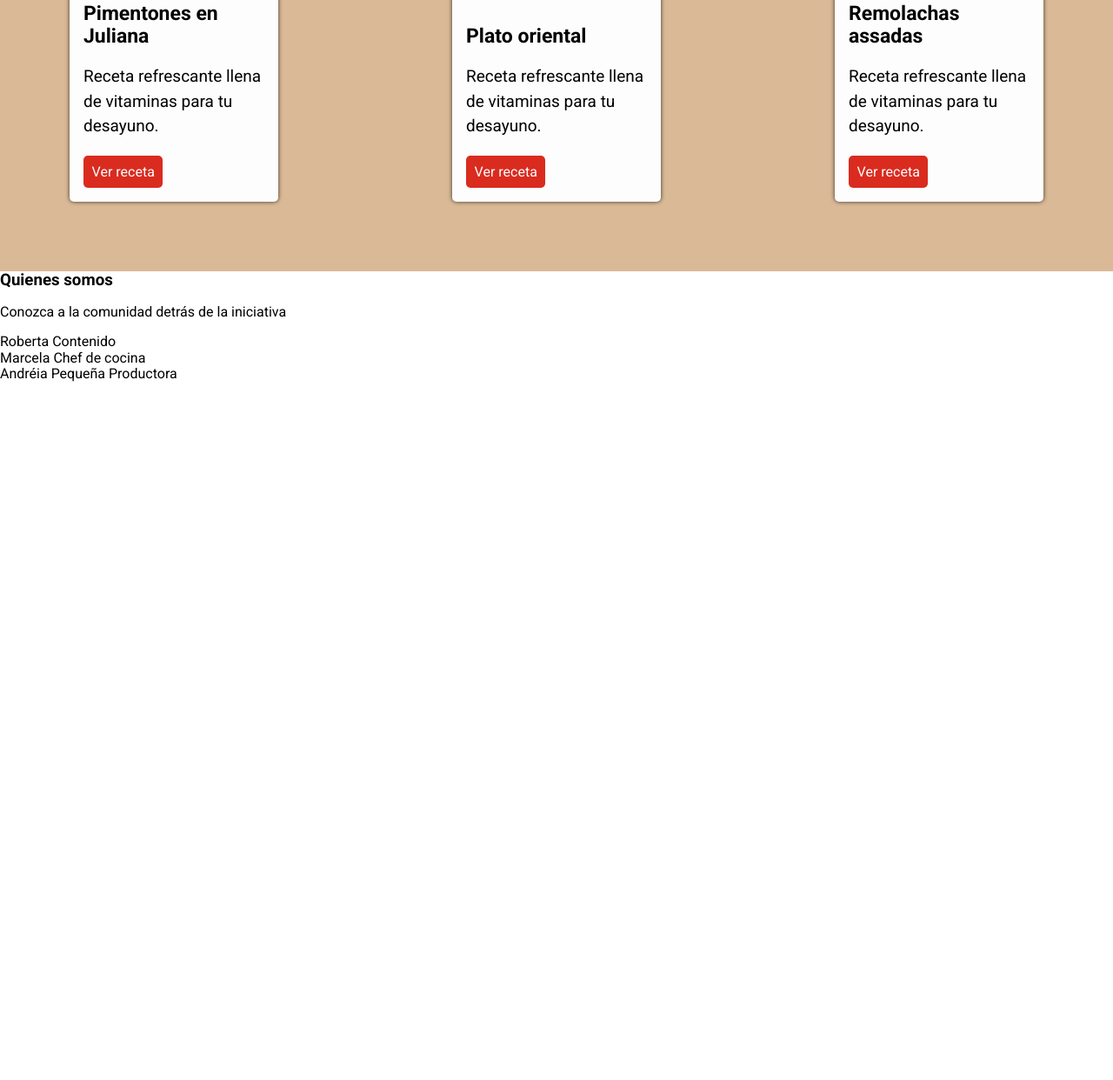
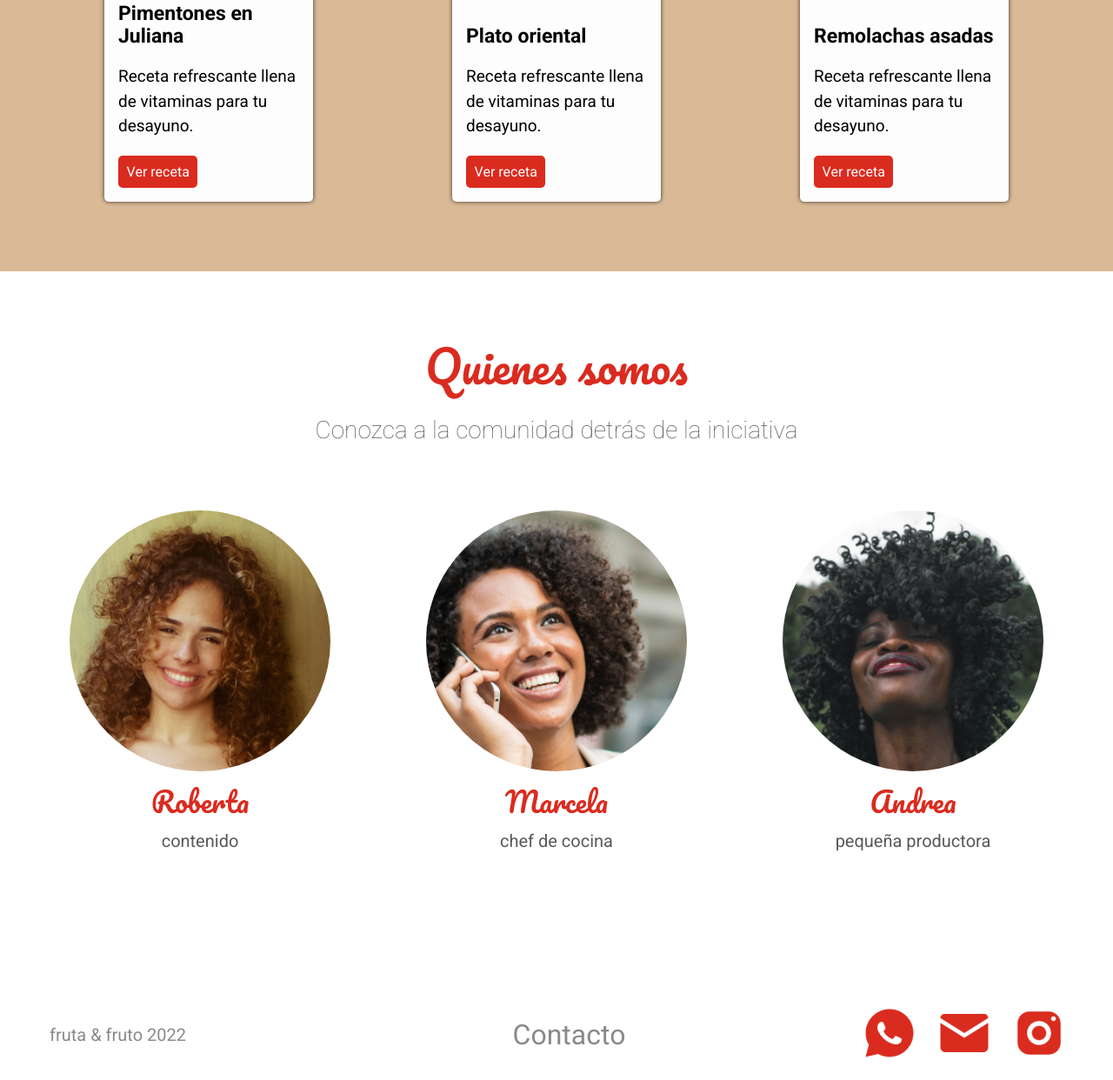
Before and after one commit to BrunoRC1823/Fruta-Fruto-Alura, a plain HTML site: page index.html in a window 1280 px wide. Shown: the part 1852-3094 px from the top of the page at 87% size. Before the commit the page ends 2292 px from the top, so only its background shows below. Drawn offline with Linux system fonts and the light colour scheme.

Commit message:
Agregando la seccion del footer, personas y quienes somos

```diff
--- /dev/null
+++ b/assets/css/footer/rodapie-descripcion.css
@@ -0,0 +1,6 @@
+.rodapie__descripcion{
+    display: flex;
+    font-size: 2rem;
+    margin-left: 5rem;
+    color: #8c8888;
+}
--- /dev/null
+++ b/assets/css/footer/rodapie-icon.css
@@ -0,0 +1,3 @@
+.rodapie__icon{
+    margin-right: 1.25rem;
+}
--- /dev/null
+++ b/assets/css/footer/rodapie-item.css
@@ -0,0 +1,3 @@
+.rodapie__item{
+    list-style: none;
+}
--- /dev/null
+++ b/assets/css/footer/rodapie-lista.css
@@ -0,0 +1,3 @@
+.rodapie__lista{
+    display:flex;
+}
--- /dev/null
+++ b/assets/css/footer/rodapie-titulo.css
@@ -0,0 +1,8 @@
+.rodapie__titulo{
+    display: flex;
+    color: #8c8888;
+    font-weight: 400;
+    font-size: 1.25rem;
+    align-items: center;
+    padding: 1.5625rem;
+}
--- /dev/null
+++ b/assets/css/persona/persona-funcion.css
@@ -0,0 +1,5 @@
+.persona__funcion{
+    color: #595959;
+    font-size: 1.25rem;
+    text-transform: lowercase;
+}
--- /dev/null
+++ b/assets/css/persona/persona-imagen.css
@@ -0,0 +1,17 @@
+.persona__imagen{
+    height: 300px;
+    width: 300px;
+    margin: 0 auto;
+    background: center no-repeat;
+    background-size: cover;
+    border-radius: 100%;
+}
+.persona__imagen--roberta{
+    background-image: url('../../img/personas/roberta.jpg');
+}
+.persona__imagen--marcela{
+    background-image: url('../../img/personas/marcela.jpg');
+}
+.persona__imagen--andrea{
+    background-image: url('../../img/personas/andrea.jpg');
+}
--- /dev/null
+++ b/assets/css/persona/persona-nombre.css
@@ -0,0 +1,6 @@
+.persona__nombre{
+    color: #DA2B1F;
+    font-family: pacifico,cursive;
+    font-size: 2rem;
+    margin: 1rem 0;
+}
--- /dev/null
+++ b/assets/css/persona/persona.css
@@ -0,0 +1,4 @@
+.persona{
+    display: flex;
+    flex-direction: column;
+}
--- /dev/null
+++ b/assets/css/personas.css
@@ -0,0 +1,5 @@
+.personas{
+    display: flex;
+    justify-content: space-between;
+    padding-top: 3rem;
+}
--- /dev/null
+++ b/assets/css/quienes/quienes-descripcion.css
@@ -0,0 +1,5 @@
+.quienes__descripcion{
+    color: #595959;
+    font-size: 1.75rem;
+    font-weight: 100;
+}
--- /dev/null
+++ b/assets/css/quienes/quienes-titulo.css
@@ -0,0 +1,7 @@
+.quienes__titulo{
+    color: #DA2B1F;
+    font-family: pacifico, cursive;
+    font-weight: 400;
+    font-size: 3.1875rem;
+    margin-bottom: 1rem;
+}
--- /dev/null
+++ b/assets/css/quienes/quienes.css
@@ -0,0 +1,4 @@
+.quienes{
+    padding: 5rem;
+    text-align: center;
+}
--- a/assets/css/recetas.css
+++ b/assets/css/recetas.css
@@ -3,5 +3,5 @@
     display: flex;
     flex-wrap: wrap;
     padding: 5rem 0 0 5rem;
-    justify-content: space-between;
+    justify-content: space-around;
 }
--- /dev/null
+++ b/assets/css/rodapie.css
@@ -0,0 +1,8 @@
+.rodapie{
+    display: flex;
+    justify-content: space-between;
+    align-items: center;
+    padding-top: 5rem;
+    padding-left: 2rem;
+    padding-right: 2rem;
+}
--- a/index.html
+++ b/index.html
@@ -25,6 +25,21 @@
     <link rel="stylesheet" href="./assets/css/receta/receta-contenido.css">
     <link rel="stylesheet" href="./assets/css/receta/receta-imagen.css">
     <link rel="stylesheet" href="./assets/css/receta/receta-descripcion.css">
+    <link rel="stylesheet" href="./assets/css/quienes/quienes.css">
+    <link rel="stylesheet" href="./assets/css/quienes/quienes-titulo.css">
+    <link rel="stylesheet" href="./assets/css/quienes/quienes-descripcion.css">
+    <link rel="stylesheet" href="./assets/css/personas.css">
+    <link rel="stylesheet" href="./assets/css/persona/persona.css">
+    <link rel="stylesheet" href="./assets/css/persona/persona-imagen.css">
+    <link rel="stylesheet" href="./assets/css/persona/persona-nombre.css">
+    <link rel="stylesheet" href="./assets/css/persona/persona-funcion.css">
+    <link rel="stylesheet" href="./assets/css/rodapie.css">
+    <link rel="stylesheet" href="./assets/css/footer/rodapie-descripcion.css">
+    <link rel="stylesheet" href="./assets/css/footer/rodapie-icon.css">
+    <link rel="stylesheet" href="./assets/css/footer/rodapie-item.css">
+    <link rel="stylesheet" href="./assets/css/rodapie.css">
+    <link rel="stylesheet" href="./assets/css/footer/rodapie-lista.css">
+    <link rel="stylesheet" href="./assets/css/footer/rodapie-titulo.css">
 </head>
 <body>
     <header class="cabecera">
@@ -92,7 +107,7 @@
         <div class="receta">
             <img class="receta__imagen" alt="Remolachas asadas" src="./assets/img/recetas/beterrabas-asadas.jpg" />
             <div class="receta__contenido">
-                <h4 class="receta__titulo">Remolachas assadas</h4>
+                <h4 class="receta__titulo">Remolachas asadas</h4>
                 <p class="receta__descripcion">Receta refrescante llena de vitaminas para tu desayuno.</p>
                 <button class="receta__boton">Ver receta</button>
             </div>
@@ -114,11 +129,20 @@
                 <span class="persona__funcion">Chef de cocina</span>
             </div>
             <div class="persona">
-                <div class="persona__imagen persona__imagen--andreia"></div>
-                <span class="persona__nombre">Andréia</span>
+                <div class="persona__imagen persona__imagen--andrea"></div>
+                <span class="persona__nombre">Andrea</span>
                 <span class="persona__funcion">Pequeña Productora</span>
             </div>
         </div>
     </section>
+    <footer class="rodapie">
+        <h3 class="rodapie__titulo">fruta & fruto 2022</h2>
+        <p class="rodapie__descripcion">Contacto</p>
+        <ul class="rodapie__lista">
+            <li class="rodapie__item"><a class="rodapie__icon" href="#"><img alt="WhatsApp" src="./assets/img/WhatsApp.png"></a></li>
+            <li class="rodapie__item"><a class="rodapie__icon" href="#" ><img alt="Email" src="./assets/img/email.png"></a></li>
+            <li class="rodapie__item"><a class="rodapie__icon" href="#"><img alt="Instagram" src="./assets/img/Instagram.png"></a></li>
+        </ul>
+    </footer>
 </body>
 </html>
```
